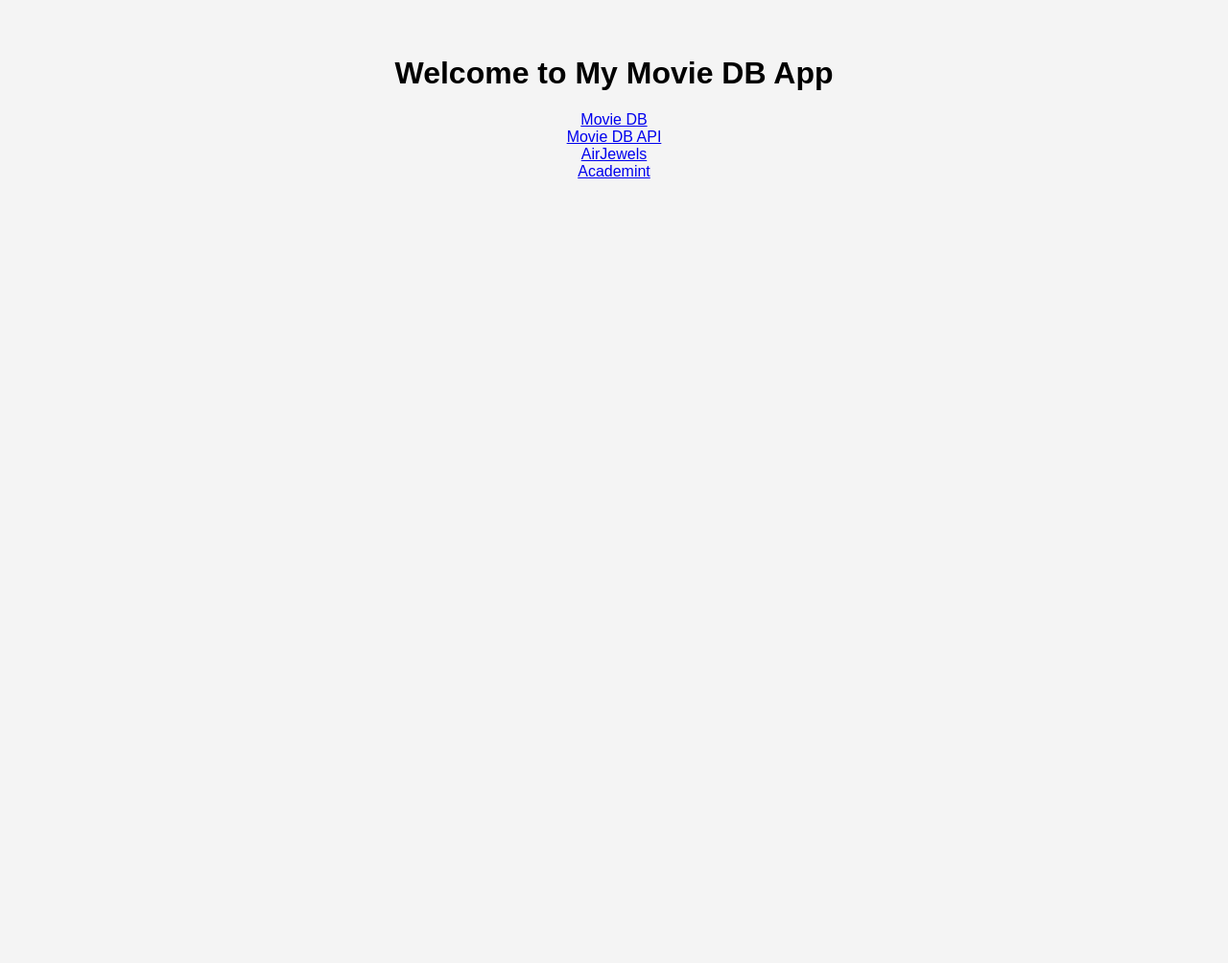
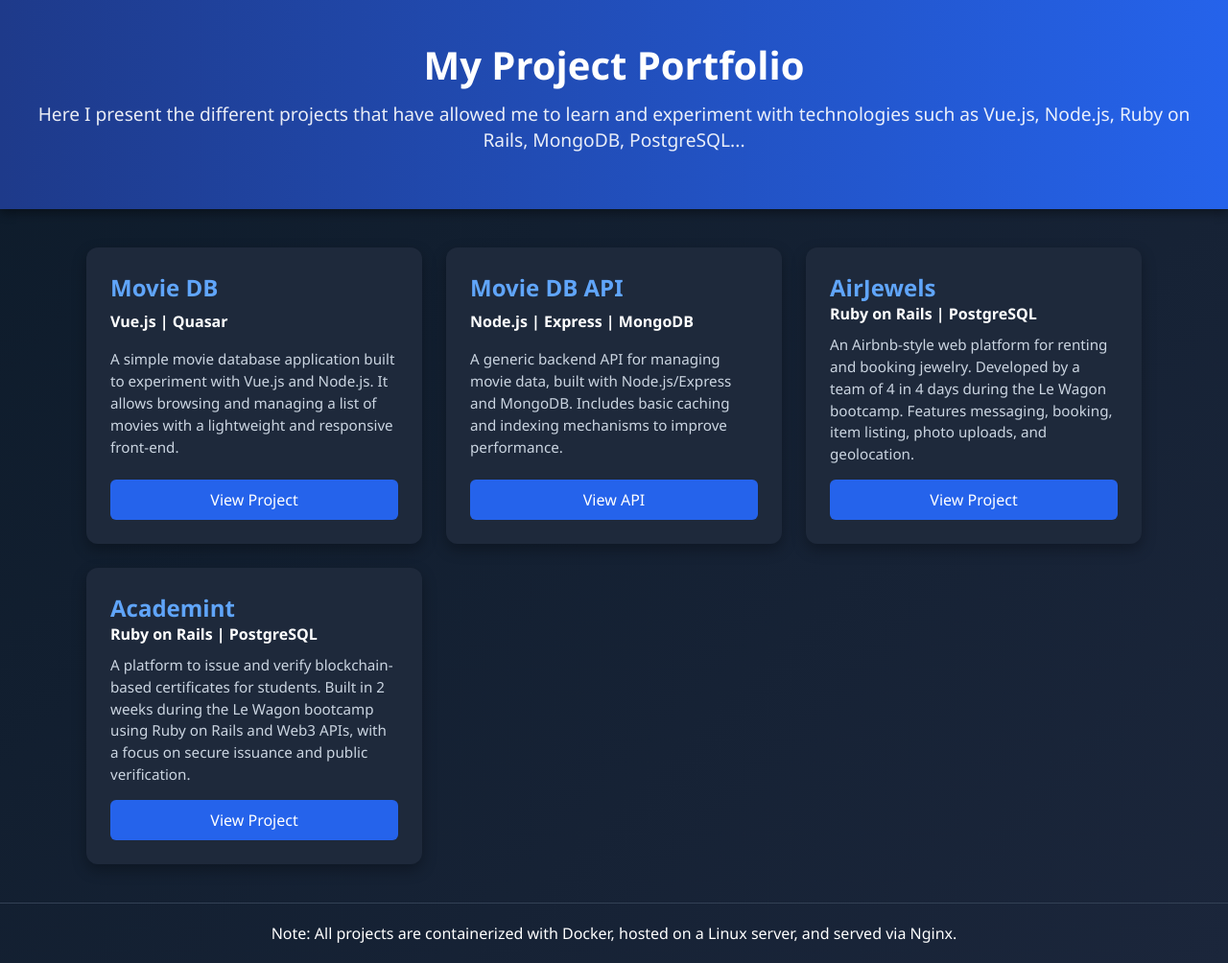
Before and after one commit to SVILLEBRUN/Deply_on_RaspberryPi, a plain HTML site: page index.html in a window 1280 px wide. Shown: the whole page at 96% size. Before the commit the page ends 800 px from the top, so only its background shows below. Drawn offline with Linux system fonts and the light colour scheme.

Commit message:
change in the index.html for nginx

```diff
--- a/index.html
+++ b/index.html
@@ -1,23 +1,136 @@
-<!-- Copy this file on the server at the same location as the docker-compose.yml file  -->
 <html lang="en">
     <head>
         <meta charset="UTF-8">
         <meta name="viewport" content="width=device-width, initial-scale=1.0">
-        <title>My apps :</title>
+        <title>My Project Portfolio</title>
         <style>
             body {
-                font-family: Arial, sans-serif;
+                font-family: 'Segoe UI', Tahoma, Geneva, Verdana, sans-serif;
+                margin: 0;
+                padding: 0;
+                background: linear-gradient(135deg, #0d1b2a, #1b263b);
+                color: #e0e6ed;
+            }
+            header {
+                background: linear-gradient(90deg, #1e3a8a, #2563eb);
+                color: white;
+                padding: 40px 20px;
                 text-align: center;
-                padding: 50px;
-                background-color: #f4f4f4;
+                box-shadow: 0 4px 10px rgba(0,0,0,0.4);
+            }
+            header h1 {
+                margin: 0;
+                font-size: 2.5em;
+            }
+            header p {
+                margin-top: 10px;
+                font-size: 1.2em;
+                opacity: 0.9;
+            }
+            main {
+                max-width: 1100px;
+                margin: 40px auto;
+                display: grid;
+                grid-template-columns: repeat(auto-fit, minmax(280px, 1fr));
+                gap: 25px;
+                padding: 0 20px;
+            }
+            .card {
+                background: #1e293b;
+                border-radius: 12px;
+                padding: 25px;
+                box-shadow: 0 6px 15px rgba(0,0,0,0.3);
+                transition: transform 0.2s ease, box-shadow 0.2s ease;
+                display: flex;
+                flex-direction: column;
+                justify-content: space-between;
+            }
+            .card:hover {
+                transform: translateY(-6px);
+                box-shadow: 0 12px 25px rgba(0,0,0,0.5);
+            }
+            .card h2 {
+                margin: 0;
+                font-size: 1.5em;
+                color: #60a5fa;
+            }
+            .card h4 {
+                margin: 0;
+                font-size: 1em;
+                color: white;
+            }
+            .card p {
+                font-size: 0.95em;
+                margin: 10px 0 15px;
+                line-height: 1.5;
+                color: #cbd5e1;
+            }
+            .card a {
+                text-decoration: none;
+                background-color: #2563eb;
+                color: white;
+                padding: 10px 15px;
+                border-radius: 6px;
+                text-align: center;
+                transition: background-color 0.2s;
+            }
+            .card a:hover {
+                background-color: #1d4ed8;
+            }
+            footer {
+                text-align: center;
+                padding: 20px;
+                font-size: 1em;
+                color: white;
+                border-top: 1px solid #334155;
+                margin-top: 40px;
             }
         </style>
     </head>
     <body>
-        <h1>Welcome to My Movie DB App</h1>
-        <div><a href="/movie-db-app/">Movie DB</a></div>
-        <div><a href="/movie-db-app/api">Movie DB API</a></div>
-        <div><a href="/airjewels-rails/">AirJewels</a></div>
-        <div><a href="/academint/">Academint</a></div>
+        <header>
+            <h1>My Project Portfolio</h1>
+            <p>Here I present the different projects that have allowed me to learn and experiment with technologies such as Vue.js, Node.js, Ruby on Rails, MongoDB, PostgreSQL...</p>
+        </header>
+
+        <main>
+            <div class="card">
+                <h2>Movie DB</h2>
+                <h4>Vue.js | Quasar</h4>
+                <p>A simple movie database application built to experiment with Vue.js and Node.js.
+                It allows browsing and managing a list of movies with a lightweight and responsive front-end.</p>
+                <a href="/movie-db-app/">View Project</a>
+            </div>
+
+            <div class="card">
+                <h2>Movie DB API</h2>
+                <h4>Node.js | Express | MongoDB</h4>
+                <p>A generic backend API for managing movie data, built with Node.js/Express and MongoDB.
+                Includes basic caching and indexing mechanisms to improve performance.</p>
+                <a href="/movie-db-app/api">View API</a>
+            </div>
+
+            <div class="card">
+                <h2>AirJewels</h2>
+                <h4>Ruby on Rails | PostgreSQL</h4>
+                <p>An Airbnb-style web platform for renting and booking jewelry.
+                Developed by a team of 4 in 4 days during the Le Wagon bootcamp.
+                Features messaging, booking, item listing, photo uploads, and geolocation.</p>
+                <a href="/airjewels-rails/">View Project</a>
+            </div>
+
+            <div class="card">
+                <h2>Academint</h2>
+                <h4>Ruby on Rails | PostgreSQL</h4>
+                <p>A platform to issue and verify blockchain-based certificates for students.
+                Built in 2 weeks during the Le Wagon bootcamp using Ruby on Rails and Web3 APIs,
+                with a focus on secure issuance and public verification.</p>
+                <a href="/academint/">View Project</a>
+            </div>
+        </main>
+
+        <footer>
+            Note: All projects are containerized with Docker, hosted on a Linux server, and served via Nginx.
+        </footer>
     </body>
 </html>
```
